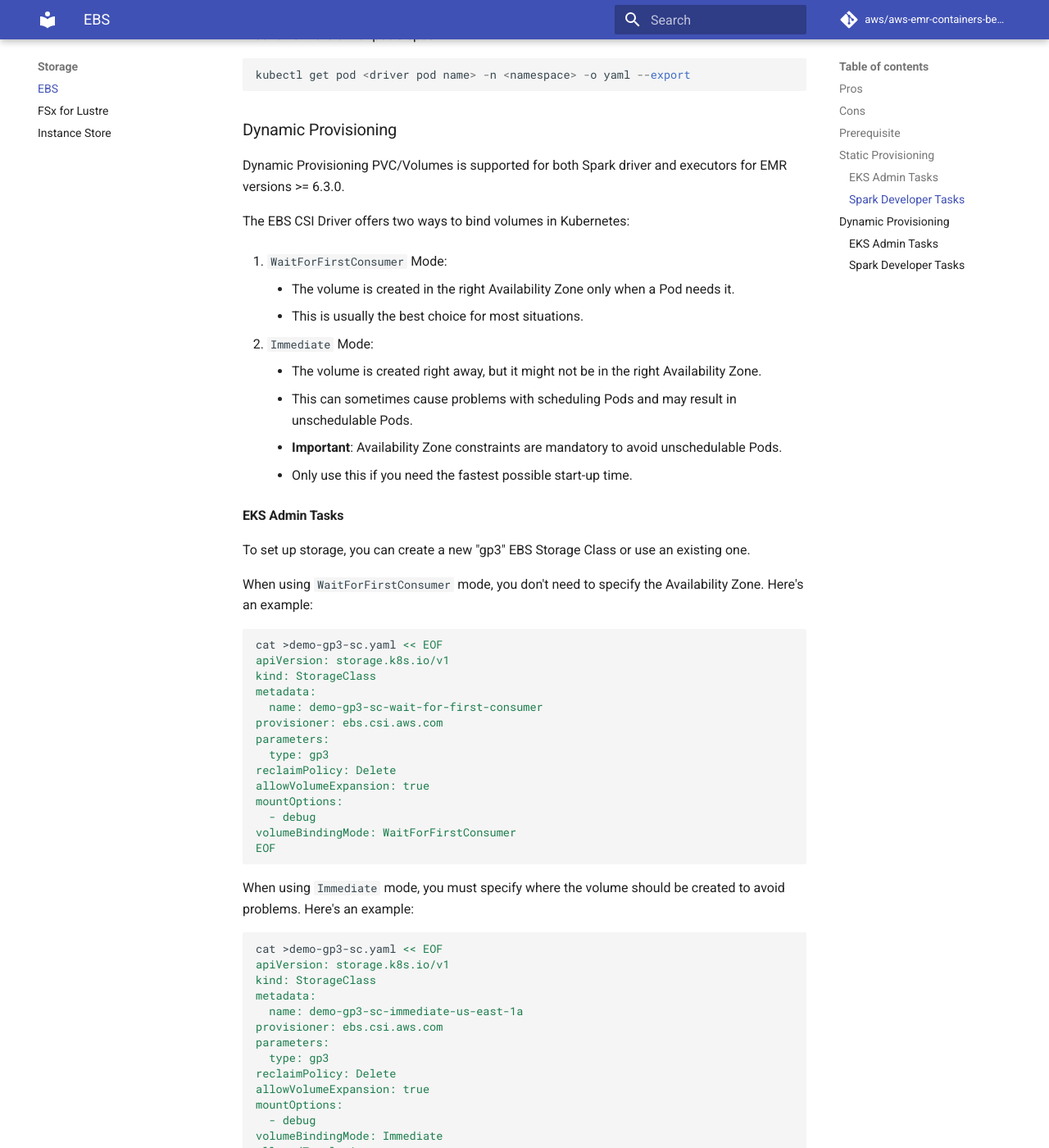
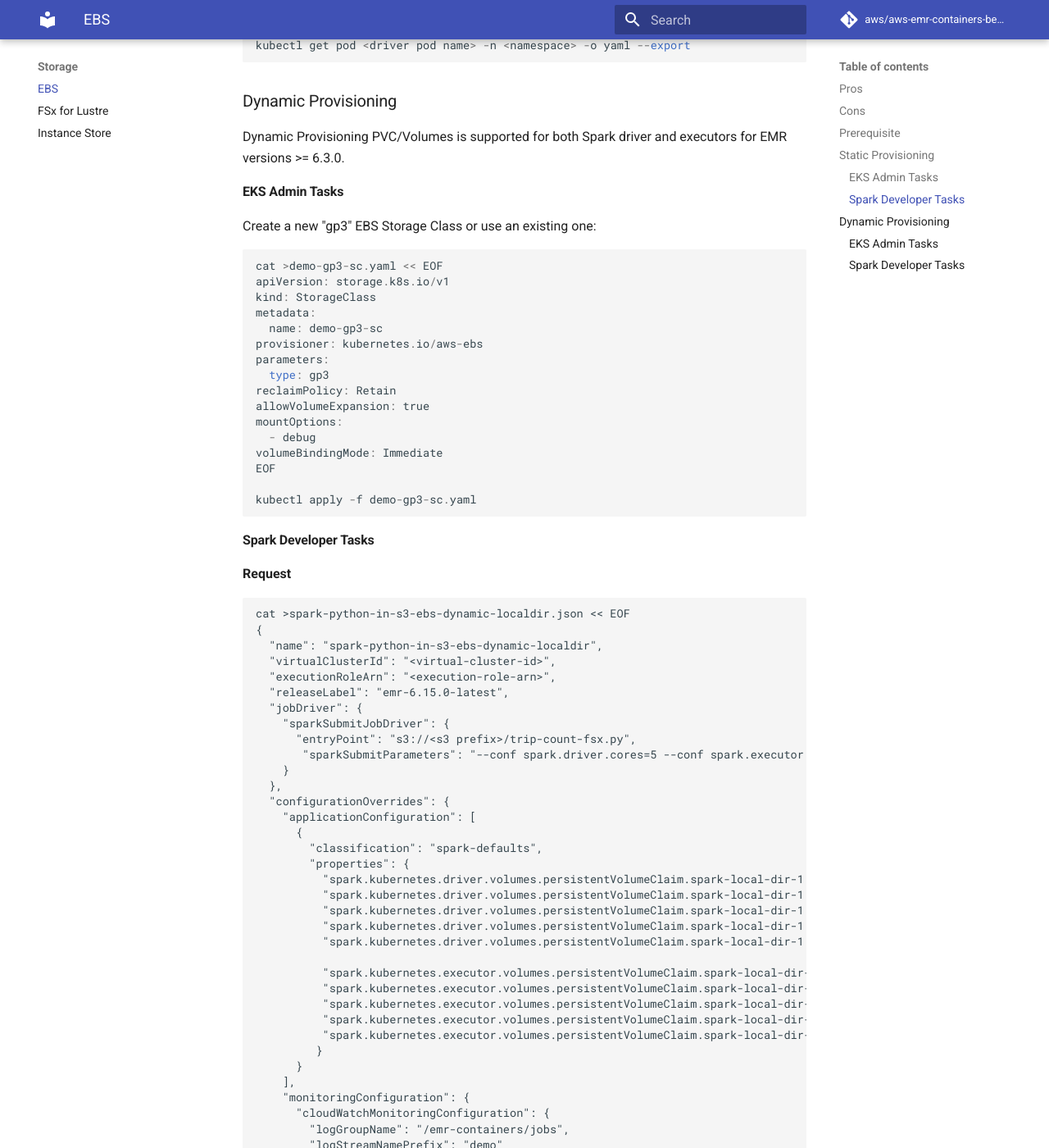
Before and after one commit to aws/aws-emr-containers-best-practices, an MkDocs documentation site: the page built from content/storage/docs/spark/ebs.md, in a window 1280 px wide and 1400 px high, scrolled down 3780 px. Shown: the whole window at 82% size. Built offline with MkDocs 1.6.1 and Material for MkDocs 9.7.7, drawn with Linux system fonts in a browser that asks for light colours; comment, search, counter and statistics services are not loaded; some of the changed text lies outside the part shown.

Commit message:
Adjusting according PR request

````diff
--- a/content/storage/docs/spark/ebs.md
+++ b/content/storage/docs/spark/ebs.md
@@ -149,81 +148,34 @@
 
 Dynamic Provisioning PVC/Volumes is supported for both Spark driver and executors for EMR versions >= 6.3.0.
 
-The EBS CSI Driver offers two ways to bind volumes in Kubernetes:
-
-1. `WaitForFirstConsumer` Mode:
-    - The volume is created in the right Availability Zone only when a Pod needs it.
-    - This is usually the best choice for most situations.
-
-2. `Immediate` Mode:
-    - The volume is created right away, but it might not be in the right Availability Zone.
-    - This can sometimes cause problems with scheduling Pods and may result in unschedulable Pods.
-    - **Important**: Availability Zone constraints are mandatory to avoid unschedulable Pods.
-    - Only use this if you need the fastest possible start-up time.
-
-
 #### EKS Admin Tasks
 
-To set up storage, you can create a new "gp3" EBS Storage Class or use an existing one.
+Create a new "gp3" EBS Storage Class or use an existing one:
 
-When using `WaitForFirstConsumer` mode, you don't need to specify the Availability Zone. Here's an example:
-
-```shell
+```
 cat >demo-gp3-sc.yaml << EOF
 apiVersion: storage.k8s.io/v1
 kind: StorageClass
 metadata:
-  name: demo-gp3-sc-wait-for-first-consumer
-provisioner: ebs.csi.aws.com
+  name: demo-gp3-sc
+provisioner: kubernetes.io/aws-ebs
 parameters:
   type: gp3
-reclaimPolicy: Delete
-allowVolumeExpansion: true
-mountOptions:
-  - debug
-volumeBindingMode: WaitForFirstConsumer
-EOF
-```
-
-When using `Immediate` mode, you must specify where the volume should be created to avoid problems. Here's an example:
-
-
-```bash
-cat >demo-gp3-sc.yaml << EOF
-apiVersion: storage.k8s.io/v1
-kind: StorageClass
-metadata:
-  name: demo-gp3-sc-immediate-us-east-1a
-provisioner: ebs.csi.aws.com
-parameters:
-  type: gp3
-reclaimPolicy: Delete
+reclaimPolicy: Retain
 allowVolumeExpansion: true
 mountOptions:
   - debug
 volumeBindingMode: Immediate
-allowedTopologies:
-- matchLabelExpressions:
-  - key: topology.kubernetes.io/zone
-    values:
-    - us-east-1a
 EOF
-```
 
-!!! info "Info"
-    It's important to note that you need to create a separate storage class for each Availability Zone (AZ) where you want to run your application. This ensures that volumes can be provisioned in the correct AZ to match your application's requirements.
-
-To apply either configuration, save it to a file (e.g., demo-gp3-sc.yaml) and run:
-
-```bash
 kubectl apply -f demo-gp3-sc.yaml
 ```
 
 #### Spark Developer Tasks
 
-**Request for `WaitForFirstConsumer` Mode**
+**Request**
 
-```bash
+```
 cat >spark-python-in-s3-ebs-dynamic-localdir.json << EOF
 {
   "name": "spark-python-in-s3-ebs-dynamic-localdir",
@@ -242,67 +194,13 @@
         "classification": "spark-defaults",
         "properties": {
           "spark.kubernetes.driver.volumes.persistentVolumeClaim.spark-local-dir-1.options.claimName": "OnDemand",
-          "spark.kubernetes.driver.volumes.persistentVolumeClaim.spark-local-dir-1.options.storageClass": "demo-gp3-sc-wait-for-first-consumer",
+          "spark.kubernetes.driver.volumes.persistentVolumeClaim.spark-local-dir-1.options.storageClass": "demo-gp3-sc",
           "spark.kubernetes.driver.volumes.persistentVolumeClaim.spark-local-dir-1.mount.path":"/data",
           "spark.kubernetes.driver.volumes.persistentVolumeClaim.spark-local-dir-1.mount.readOnly": "false",
           "spark.kubernetes.driver.volumes.persistentVolumeClaim.spark-local-dir-1.options.sizeLimit": "10Gi",
 
           "spark.kubernetes.executor.volumes.persistentVolumeClaim.spark-local-dir-1.options.claimName":"OnDemand",
-          "spark.kubernetes.executor.volumes.persistentVolumeClaim.spark-local-dir-1.options.storageClass": "demo-gp3-sc-wait-for-first-consumer",
-          "spark.kubernetes.executor.volumes.persistentVolumeClaim.spark-local-dir-1.mount.path": "/data",
-          "spark.kubernetes.executor.volumes.persistentVolumeClaim.spark-local-dir-1.mount.readOnly": "false",
-          "spark.kubernetes.executor.volumes.persistentVolumeClaim.spark-local-dir-1.options.sizeLimit": "50Gi",
-         }
-      }
-    ],
-    "monitoringConfiguration": {
-      "cloudWatchMonitoringConfiguration": {
-        "logGroupName": "/emr-containers/jobs",
-        "logStreamNamePrefix": "demo"
-      },
-      "s3MonitoringConfiguration": {
-        "logUri": "s3://joblogs"
-      }
-    }
-  }
-}
-EOF
-aws emr-containers start-job-run --cli-input-json file:///spark-python-in-s3-ebs-dynamic-localdir.json
-```
-
-**Request for `Immediate` Mode**
-
-!!! warning "Warning"
-    Pods running in EKS worker nodes can only attach to the EBS volume provisioned in the same AZ as the EKS worker node. Use [node selectors](../../../node-placement/docs/eks-node-placement.md) to schedule pods on EKS worker nodes the specified AZ.
-
-```bash
-cat >spark-python-in-s3-ebs-dynamic-localdir.json << EOF
-{
-  "name": "spark-python-in-s3-ebs-dynamic-localdir",
-  "virtualClusterId": "<virtual-cluster-id>",
-  "executionRoleArn": "<execution-role-arn>",
-  "releaseLabel": "emr-6.15.0-latest",
-  "jobDriver": {
-    "sparkSubmitJobDriver": {
-      "entryPoint": "s3://<s3 prefix>/trip-count-fsx.py",
-       "sparkSubmitParameters": "--conf spark.driver.cores=5 --conf spark.executor.instances=10 --conf spark.executor.memory=20G --conf spark.driver.memory=15G --conf spark.executor.cores=6"
-    }
-  },
-  "configurationOverrides": {
-    "applicationConfiguration": [
-      {
-        "classification": "spark-defaults",
-        "properties": {
-          "spark.kubernetes.node.selector.topology.kubernetes.io/zone": "us-east-1a",
-
-          "spark.kubernetes.driver.volumes.persistentVolumeClaim.spark-local-dir-1.options.claimName": "OnDemand",
-          "spark.kubernetes.driver.volumes.persistentVolumeClaim.spark-local-dir-1.options.storageClass": "demo-gp3-sc-immediate-us-east-1a",
-          "spark.kubernetes.driver.volumes.persistentVolumeClaim.spark-local-dir-1.mount.path":"/data",
-          "spark.kubernetes.driver.volumes.persistentVolumeClaim.spark-local-dir-1.mount.readOnly": "false",
-          "spark.kubernetes.driver.volumes.persistentVolumeClaim.spark-local-dir-1.options.sizeLimit": "10Gi",
-
-          "spark.kubernetes.executor.volumes.persistentVolumeClaim.spark-local-dir-1.options.claimName":"OnDemand",
-          "spark.kubernetes.executor.volumes.persistentVolumeClaim.spark-local-dir-1.options.storageClass": "demo-gp3-sc-immediate-us-east-1a",
+          "spark.kubernetes.executor.volumes.persistentVolumeClaim.spark-local-dir-1.options.storageClass": "demo-gp3-sc",
           "spark.kubernetes.executor.volumes.persistentVolumeClaim.spark-local-dir-1.mount.path": "/data",
           "spark.kubernetes.executor.volumes.persistentVolumeClaim.spark-local-dir-1.mount.readOnly": "false",
           "spark.kubernetes.executor.volumes.persistentVolumeClaim.spark-local-dir-1.options.sizeLimit": "50Gi",
````
Also changed, not shown: other parts of content/storage/docs/spark/ebs.md (+1 -2 lines), content/storage/docs/spark/instance-store.md (+2 -2 lines).
